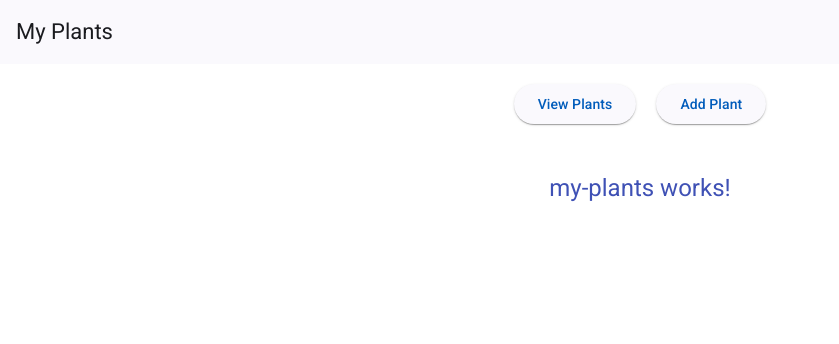
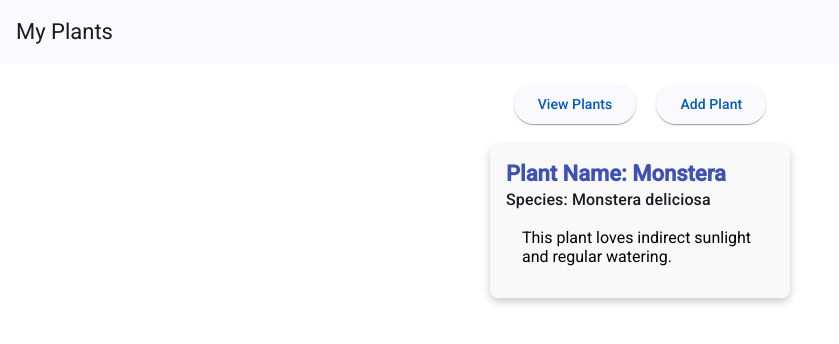
Before and after one commit to BublikTV/My-Plants, an Angular app: page /my-plants in a window 1280 px wide. Shown: the top 344 px of the page, without its empty margins (0-839 px from the left). Built offline with nearby package versions, Linux system fonts and the light colour scheme.

Commit message:
style: enhance my-plants component with Angular Material card and update layout

```diff
--- a/src/app/app.component.ts
+++ b/src/app/app.component.ts
@@ -5,11 +5,11 @@ import { MatButtonModule } from '@angular/material/button';
 
 @Component({
   selector: 'app-root',
-  standalone: true, // Komponent standalone
+  standalone: true,
   imports: [
-    RouterModule,       // Dodaj RouterModule, aby obsłużyć router-outlet
-    MatToolbarModule,   // Toolbar Angular Material
-    MatButtonModule     // Przyciski Angular Material
+    RouterModule,
+    MatToolbarModule,
+    MatButtonModule,
   ],
   templateUrl: './app.component.html',
   styleUrls: ['./app.component.css']
--- a/src/app/app.config.ts
+++ b/src/app/app.config.ts
@@ -4,16 +4,18 @@ import { BrowserAnimationsModule } from '@angular/platform-browser/animations';
 import { MatToolbarModule } from '@angular/material/toolbar';
 import { MatButtonModule } from '@angular/material/button';
 import { BrowserModule } from '@angular/platform-browser';
+import { MatCardModule } from '@angular/material/card';
 import { routes } from './app.routes';
 
 export const appConfig: ApplicationConfig = {
   providers: [
-    provideRouter(routes), // Rejestracja tras
+    provideRouter(routes),
     importProvidersFrom(
       BrowserModule,
       BrowserAnimationsModule,
       MatToolbarModule,
-      MatButtonModule
+      MatButtonModule,
+      MatCardModule
     )
   ]
 };
--- a/src/app/components/my-plants/my-plants.component.css
+++ b/src/app/components/my-plants/my-plants.component.css
@@ -1,6 +1,10 @@
-.container {
-    text-align: center; /* Wyśrodkowanie tekstu w poziomie */
-    margin-top: 50px;  /* Dystans od góry strony */
-    font-size: 24px;   /* Powiększenie tekstu */
-    color: #3f51b5;    /* Kolor tekstu (opcjonalnie) */
-  }
+mat-card {
+  box-shadow: 0 4px 8px rgba(0, 0, 0, 0.2);
+  border-radius: 8px;
+  background-color: #f9f9f9;
+}
+
+mat-card-title {
+  font-weight: bold;
+  color: #3f51b5;
+}
--- a/src/app/components/my-plants/my-plants.component.html
+++ b/src/app/components/my-plants/my-plants.component.html
@@ -1,3 +1,9 @@
-<div class="container">
-    my-plants works!
-</div>
+<div style="display: flex; justify-content: center; margin-top: 20px;">
+    <mat-card style="width: 300px; padding: 16px;">
+      <mat-card-title>Plant Name: Monstera</mat-card-title>
+      <mat-card-subtitle>Species: Monstera deliciosa</mat-card-subtitle>
+      <mat-card-content>
+        <p>This plant loves indirect sunlight and regular watering.</p>
+      </mat-card-content>
+    </mat-card>
+  </div>
```
Also changed, not shown: src/app/components/my-plants/my-plants.component.ts (+7 -5 lines).
